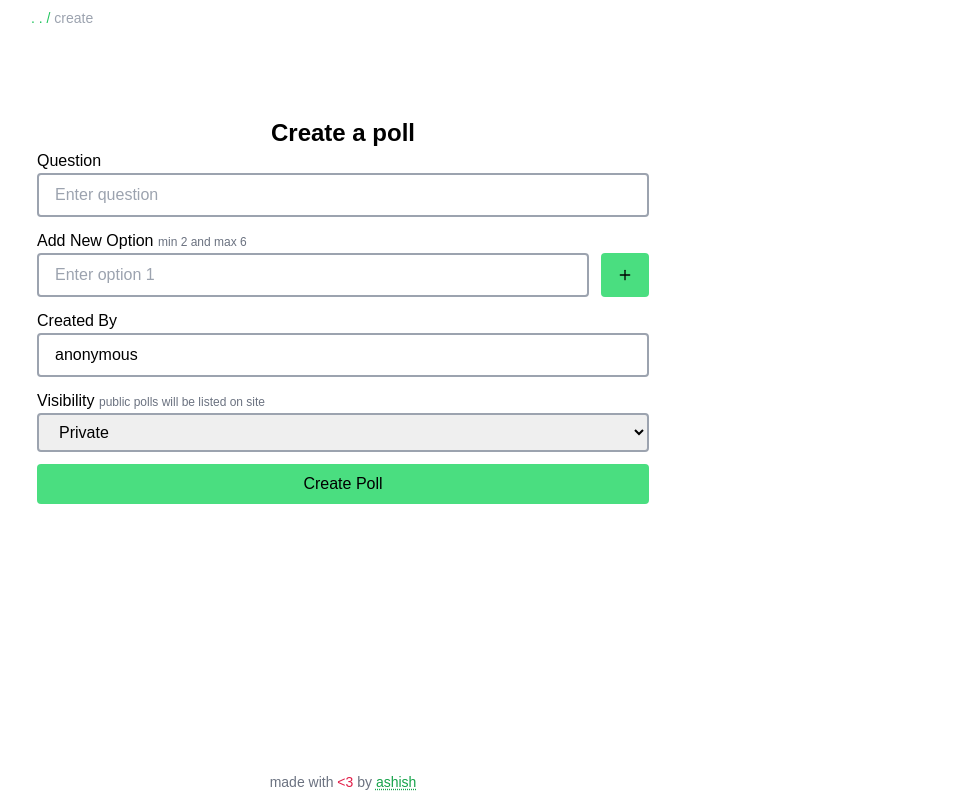
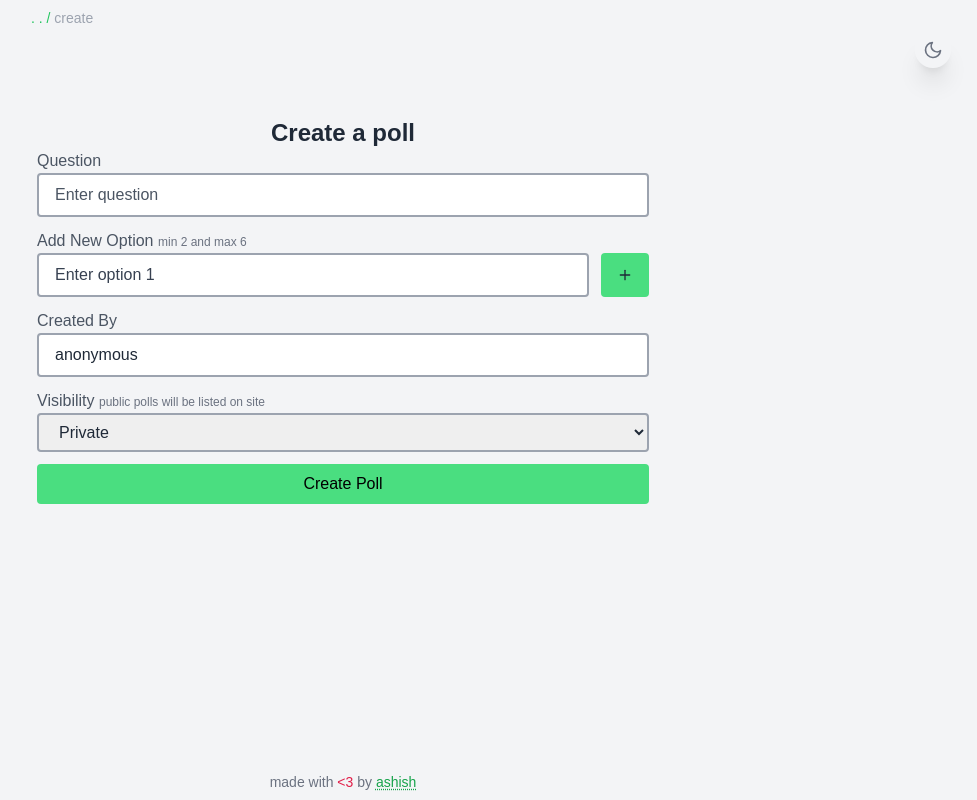
Before and after one commit to asrvd/ohmypoll, a Next.js app: page /create in a window 1280 px wide. Shown: the whole page, without its empty margins (297-1274 px from the left). Built offline with nearby package versions, Linux system fonts and the light colour scheme; a web font is replaced by a local one.

Commit message:
feat: add dark mode

```diff
--- a/components/footer.js
+++ b/components/footer.js
@@ -1,10 +1,10 @@
 const SiteFooter = () => {
   return (
     <div className="absolute bottom-0 p-2 flex justify-center items-center">
-      <p className="text-sm text-gray-500">
-        made with <span className="text-rose-600">{`<3`}</span> by{" "}
+      <p className="text-sm text-gray-500 dark:text-gray-200">
+        made with <span className="text-rose-600 dark:text-rose-300">{`<3`}</span> by{" "}
         <a
-          className="underline cursor-pointer decoration-dotted underline-offset-2 text-green-600"
+          className="underline cursor-pointer decoration-dotted underline-offset-2 text-green-600 dark:text-green-300"
           href="https://github.com/asheeeshh"
         >
           ashish
--- a/components/pollForm.js
+++ b/components/pollForm.js
@@ -73,28 +73,28 @@ const PollForm = ({ redirectPath = "", onSubmit = () => null }) => {
       {({ isSubmitting, isValid }) => (
         <Form className="flex flex-col gap-3 w-full h-full font-sans">
           <div className="form-group flex flex-col w-full">
-            <label htmlFor="question">Question</label>
+            <label htmlFor="question" className="text-gray-600 dark:text-gray-200">Question</label>
             <input
               type="text"
               name="question"
               id="question"
-              className="form-control px-4 py-2 focus:outline-none border-gray-400 border-2 rounded"
+              className="form-control text-gray-700 placeholder:text-gray-600 px-4 py-2 focus:outline-none dark:bg-gray-300 disabled:bg-gray-500 border-gray-400 border-2 rounded"
               placeholder="Enter question"
               disabled={disabled}
               onChange={(e) => setQuestion(e.target.value)}
             />
           </div>
           <div className="form-group flex flex-col w-full">
-            <label htmlFor="option">
+            <label htmlFor="option" className="text-gray-600 dark:text-gray-200">
               Add New Option{" "}
-              <span className="text-xs text-gray-500">min 2 and max 6</span>
+              <span className="text-xs text-gray-500 dark:text-gray-300">min 2 and max 6</span>
             </label>
             <div className="flex gap-3">
               <input
                 type="text"
                 name="option"
                 id="option"
-                className="form-control px-4 py-2 focus:outline-none border-gray-400 border-2 rounded w-full"
+                className="form-control px-4 py-2 text-gray-800 placeholder:text-gray-700 focus:outline-none border-gray-400 dark:bg-gray-300 disabled:bg-gray-500 border-2 rounded w-full"
                 placeholder="Enter option 1"
                 disabled={disabled}
                 onChange={(e) => setNewOption(e.target.value)}
@@ -102,7 +102,7 @@ const PollForm = ({ redirectPath = "", onSubmit = () => null }) => {
               />
               <button
                 type="button"
-                className="px-4 py-2 bg-green-400 text-black duration-300 hover:ring-2 rounded ring-green-500"
+                className="px-4 py-2 bg-green-400 text-gray-800 duration-300 hover:ring-2 rounded ring-green-500"
                 disabled={!isValid || isSubmitting}
                 onClick={() => {
                   if (newOption) {
@@ -129,7 +129,7 @@ const PollForm = ({ redirectPath = "", onSubmit = () => null }) => {
                     type="text"
                     name="option"
                     id="option"
-                    className="form-control px-4 py-2 focus:outline-none border-gray-400 border-2 rounded w-full"
+                    className="form-control text-gray-800 placeholder:text-gray-700 px-4 py-2 focus:outline-none dark:bg-gray-300 disabled:bg-gray-500 border-gray-400 border-2 rounded w-full"
                     placeholder={`Enter option ${index + 1}`}
                     disabled={disabled}
                     value={option}
@@ -141,7 +141,7 @@ const PollForm = ({ redirectPath = "", onSubmit = () => null }) => {
                   />
                   <button
                     type="button"
-                    className="px-4 py-2 duration-300 bg-red-400 text-black hover:ring-2 rounded ring-red-500"
+                    className="px-4 py-2 duration-300 bg-red-400 text-gray-800 hover:ring-2 rounded ring-red-500"
                     disabled={!isValid || isSubmitting}
                     onClick={() => {
                       const newOptions = [...options];
@@ -156,12 +156,12 @@ const PollForm = ({ redirectPath = "", onSubmit = () => null }) => {
             </div>
           )}
           <div className="form-group flex flex-col w-full">
-            <label htmlFor="option1">Created By</label>
+            <label htmlFor="option1" className="text-gray-600 dark:text-gray-200">Created By</label>
             <input
               type="text"
               name="createdBy"
               id="createdBy"
-              className="form-control px-4 py-2 focus:outline-none border-gray-400 border-2 rounded w-full"
+              className="form-control px-4 py-2 text-gray-800 placeholder:text-gray-700 dark:bg-gray-300 disabled:bg-gray-500 focus:outline-none border-gray-400 border-2 rounded w-full"
               placeholder="Enter your name"
               disabled={disabled}
               value={cBy}
@@ -169,16 +169,16 @@ const PollForm = ({ redirectPath = "", onSubmit = () => null }) => {
             />
           </div>
           <div className="form-group flex flex-col w-full">
-            <label htmlFor="option1">
+            <label htmlFor="visibility" className="text-gray-600 dark:text-gray-200">
               Visibility{" "}
-              <span className="text-xs text-gray-500">
+              <span className="text-xs text-gray-500 dark:text-gray-300">
                 public polls will be listed on site
               </span>
             </label>
             <select
               name="visibility"
               id="visibility"
-              className="form-control px-4 py-2 focus:outline-none border-gray-400 border-2 rounded w-full"
+              className="form-control text-gray-800 placeholder:text-gray-600 px-4 py-2 focus:outline-none dark:bg-gray-300 disabled:bg-gray-500 border-gray-400 border-2 rounded w-full"
               disabled={disabled}
               value={visibility}
               onChange={(e) => setVisibility(e.target.value)}
--- /dev/null
+++ b/lib/theme.ts
@@ -0,0 +1,12 @@
+export function getTheme() : string {
+    const theme = localStorage.getItem('theme');
+    if (theme !== null && theme !== undefined) {
+        return theme;
+    } else {
+        return 'light';
+    }
+}
+
+export function setTheme(theme: string) {
+    localStorage.setItem('theme', theme);
+}
--- a/package.json
+++ b/package.json
@@ -21,6 +21,7 @@
     "react-icons": "^4.4.0"
   },
   "devDependencies": {
+    "@tailwindcss/forms": "^0.5.2",
     "@types/node": "^18.0.1",
     "@types/react": "^18.0.14",
     "@types/react-dom": "^18.0.5",
--- a/pages/create.jsx
+++ b/pages/create.jsx
@@ -3,22 +3,57 @@ import axios from "axios";
 import PollForm from "../components/pollForm";
 import Link from "next/link";
 import SiteFooter from "../components/footer";
+import { setTheme, getTheme } from "../lib/theme";
+import { useEffect, useState } from "react";
+import { FiMoon, FiSun } from "react-icons/fi";
 
 export default function Create() {
   const id = nanoid(6);
   const addPoll = (poll) => axios.post("/api/poll", { id, ...poll });
+  const [currentTheme, setCurrentTheme] = useState("light");
+
+  useEffect(() => {
+    setTheme(getTheme());
+    setCurrentTheme(getTheme());
+    document.body.classList.add(getTheme());
+  }, [currentTheme]);
+
+  function switchTheme() {
+    if (currentTheme === "light") {
+      setTheme("dark");
+      setCurrentTheme("dark");
+      document.body.classList.add("dark");
+    } else {
+      setTheme("light");
+      setCurrentTheme("light");
+      document.body.classList.remove("dark");
+    }
+  }
 
   return (
-    <div className="flex flex-col justify-center items-center w-screen h-screen p-3 font-sans relative">
-      <div className="absolute text-green-500 top-0 p-2 flex justify-left text-sm items-left w-full lg:w-1/2 md:w-2/3">
+    <div className="dark:bg-slate-800 bg-gray-100 flex flex-col justify-center items-center w-screen h-screen p-3 font-sans relative">
+      <button
+        className="absolute top-8 right-8 text-xl hover:scale-110 duration-300 p-2 border-none bg-transparent rounded-full shadow-xl"
+        onClick={switchTheme}
+      >
+        {currentTheme === "light" ? (
+          <FiMoon className="text-gray-500 dark:text-gray-200" />
+        ) : (
+          <FiSun className="text-gray-500 dark:text-gray-200" />
+        )}
+      </button>
+      <div className="absolute text-green-500 dark:text-green-300 top-0 p-2 flex justify-left text-sm items-left w-full lg:w-1/2 md:w-2/3">
         <Link href="/">
           <a>
-            . . / <span className="cursor-default text-gray-400">create</span>
+            . . /{" "}
+            <span className="cursor-default text-gray-400 dark:text-gray-300">
+              create
+            </span>
           </a>
         </Link>
       </div>
       <div className="flex flex-col justify-center items-center w-full lg:w-1/2 md:w-2/3 h-3/4 p-2">
-        <h1 className="text-2xl font-bold">Create a poll</h1>
+        <h1 className="text-2xl font-bold dark:text-gray-200 text-gray-800">Create a poll</h1>
         <PollForm onSubmit={addPoll} redirectPath={`/poll/${id}`} />
       </div>
       <SiteFooter />
--- a/pages/index.js
+++ b/pages/index.js
@@ -1,28 +1,61 @@
 import { useRouter } from "next/router";
 import SiteFooter from "../components/footer";
+import { useEffect, useState } from "react";
+import { setTheme, getTheme } from "../lib/theme";
+import { FiMoon, FiSun } from "react-icons/fi";
 
 export default function Home() {
   const router = useRouter();
+  const [currentTheme, setCurrentTheme] = useState("light");
+
+  useEffect(() => {
+    setTheme(getTheme());
+    setCurrentTheme(getTheme());
+    document.body.classList.add(getTheme());
+  }, [currentTheme]);
+
+  function switchTheme() {
+    if (currentTheme === "light") {
+      setTheme("dark");
+      setCurrentTheme("dark");
+      document.body.classList.add("dark");
+    } else {
+      setTheme("light");
+      setCurrentTheme("light");
+      document.body.classList.remove("dark");
+    }
+  }
+
   return (
-    <div className="relative flex flex-col justify-center items-center w-screen h-screen font-sans text-center p-3 gap-4">
+    <div className="dark:bg-slate-800 bg-gray-100 relative flex flex-col justify-center items-center w-screen h-screen font-sans text-center p-3 gap-4">
+      <button
+        className="absolute top-8 right-8 text-xl hover:scale-110 duration-300 p-2 border-none bg-transparent rounded-full shadow-xl"
+        onClick={switchTheme}
+      >
+        {currentTheme === "light" ? (
+          <FiMoon className="text-gray-500 dark:text-gray-200" />
+        ) : (
+          <FiSun className="text-gray-500 dark:text-gray-200" />
+        )}
+      </button>
       <div className="flex flex-col mt-3 justify-center items-center lg:w-2/3 md:w-2/3 w-full text-center">
         <h2 className="w-full mb-0 text-shadow-lg text-[4rem] lg:text-[5rem] md:text-[5rem] font-extrabold bg-gradient-to-r from-green-400 to-cyan-400 bg-clip-text text-transparent">
           oh my poll !
         </h2>
-        <p className="text-shadow-lg mt-0 text-emerald-700">
+        <p className="text-shadow-lg mt-0 text-emerald-700 dark:text-emerald-300">
           create polls and ask others anything you want privately or publicly -{" "}
           {`it's`} free!
         </p>
       </div>
       <div className="flex mt-3 gap-3 justify-center items-center lg:w-1/3 md:w-1/2 w-full text-center">
         <button
-          className="duration-300 relative rounded bg-green-300 hover:ring-2 ring-green-400 cursor-pointer px-4 py-2 w-full h-full shadow-md text-center"
+          className="duration-300 relative rounded bg-green-300 hover:ring-2 ring-green-400 cursor-pointer px-4 py-2 w-full h-full shadow-md text-center text-gray-800"
           onClick={() => router.push("/create")}
         >
           create a poll
         </button>
         <button
-          className="duration-300 rounded bg-green-300 hover:ring-2 ring-green-400 cursor-pointer px-4 py-2 w-full h-full shadow-md text-center"
+          className="duration-300 rounded bg-green-300 hover:ring-2 ring-green-400 cursor-pointer px-4 py-2 w-full h-full shadow-md text-center text-gray-800"
           onClick={() => router.push("/polls")}
         >
           see public polls
--- a/pages/polls.tsx
+++ b/pages/polls.tsx
@@ -1,9 +1,11 @@
 import Link from "next/link";
-import { useState } from "react";
+import { useEffect, useState } from "react";
 import { PrismaClient } from "@prisma/client";
 import { Poll } from "@prisma/client";
 import PollCard from "../components/pollCard";
 import SiteFooter from "../components/footer";
+import { getTheme, setTheme } from "../lib/theme";
+import { FiMoon, FiSun } from "react-icons/fi";
 
 const prisma = new PrismaClient();
 
@@ -42,6 +44,25 @@ export async function getServerSideProps() {
 
 export default function Polls(props: Props) {
   const [sortType, setSortType] = useState("upvotes");
+  const [currentTheme, setCurrentTheme] = useState("light");
+
+  useEffect(() => {
+    setTheme(getTheme());
+    setCurrentTheme(getTheme());
+    document.body.classList.add(getTheme());
+  }, [currentTheme]);
+
+  function switchTheme() {
+    if (currentTheme === "light") {
+      setTheme("dark");
+      setCurrentTheme("dark");
+      document.body.classList.add("dark");
+    } else {
+      setTheme("light");
+      setCurrentTheme("light");
+      document.body.classList.remove("dark");
+    }
+  }
 
   const switchSortType = () => {
     console.log(sortType);
@@ -53,18 +74,29 @@ export default function Polls(props: Props) {
   };
 
   return (
-    <div className="relative flex flex-col w-screen max-h-max min-h-screen font-sans justify-center gap-4 items-center p-5 overflow-y-scroll">
-      <div className="absolute text-green-500 top-0 p-2 flex justify-left text-sm items-left w-full lg:w-1/2 md:w-2/3">
+    <div className="relative dark:bg-slate-800 bg-gray-100 flex flex-col w-screen max-h-max min-h-screen font-sans justify-center gap-4 items-center p-5 overflow-y-scroll">
+      <button
+        className="absolute top-8 right-8 text-xl hover:scale-110 duration-300 p-2 border-none bg-transparent rounded-full shadow-xl"
+        onClick={switchTheme}
+      >
+        {currentTheme === "light"
+          ? <FiMoon className="text-gray-500 dark:text-gray-200" />
+          : <FiSun className="text-gray-500 dark:text-gray-200" />}
+      </button>
+      <div className="absolute text-green-500 dark:text-green-300 top-0 p-2 flex justify-left text-sm items-left w-full lg:w-1/2 md:w-2/3">
         <Link href="/">
           <a>
-            . . / <span className="cursor-default text-gray-400">polls</span>
+            . . /{" "}
+            <span className="cursor-default text-gray-400 dark:text-gray-300">
+              polls
+            </span>
           </a>
         </Link>
       </div>
       <div className="h-[10%] w-full lg:w-1/3 md:w-2/3 justify-center items-center flex gap-3 mt-9-3">
-        <h2 className="text-md lg:text-2xl md:text-xl">Public Poll List</h2>
+        <h2 className="text-md lg:text-2xl md:text-xl dark:text-gray-200 text-gray-800">Public Poll List</h2>
         <select
-          className="focus:outline-none border-2 border-gray-500 rounded px-2 py-1"
+          className="focus:outline-none border-2 border-gray-500 rounded px-2 py-1 focus:ring-0 text-gray-700 placeholder:text-gray-600 dark:bg-gray-300"
           onChange={() => switchSortType()}
         >
           <option value="upvotes">Sort by upvotes</option>
--- a/tailwind.config.js
+++ b/tailwind.config.js
@@ -6,6 +6,7 @@ module.exports = {
     "./pages/**/*.{js,ts,jsx,tsx}",
     "./components/**/*.{js,ts,jsx,tsx}",
   ],
+  darkMode: 'class',
   theme: {
     extend: {
       fontFamily: {
```
Also changed, not shown: components/pollCard.tsx (+8 -8 lines), pages/404.js (+5 -5 lines), pages/poll/[slug].tsx (+12 -12 lines), pages/poll/results/[slug].tsx (+15 -15 lines), 1 other file (tests, documents, lock files or other folders).
